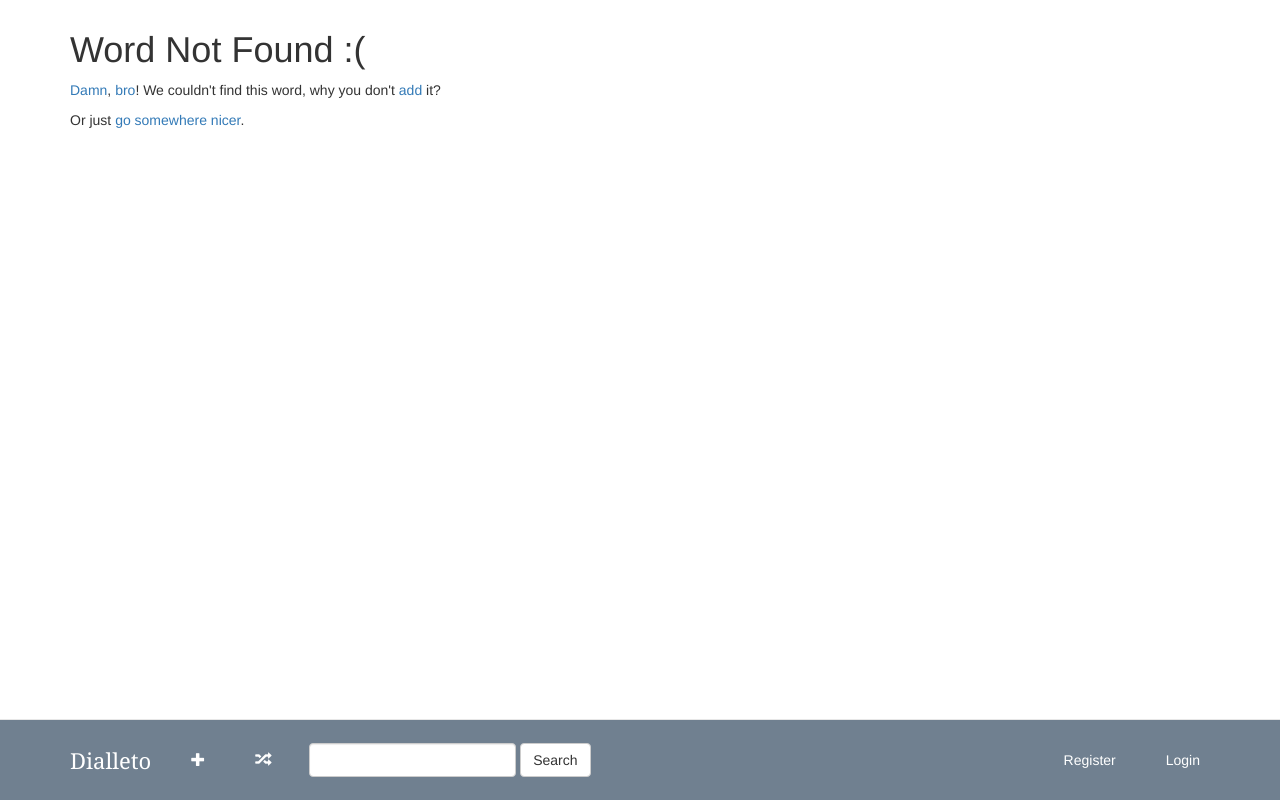
After one commit to DiegoPires/dialleto, a Flask app: template app/templates/word/404.html in a window 1280 px wide. The commit adds this page. Run offline with Flask 3, Linux system fonts and the light colour scheme; the template is opened without the code that fills it, so the values that code supplies are empty; parts of the project's set-up code (start-up, migrations or seed data) failed here and were passed over; some libraries are stand-ins or nearby versions.

Commit message:
Page 404

```diff
--- a/app/__init__.py
+++ b/app/__init__.py
@@ -1,7 +1,7 @@
 # app/__init__.py
 
 # third-party imports
-from flask import Flask, g
+from flask import Flask, g, render_template
 from flask_sqlalchemy import SQLAlchemy
 from flask_login import LoginManager
 from flask_migrate import Migrate
@@ -53,4 +53,8 @@ def create_app(config_name):
     app.register_blueprint(dic_blueprint)
     app.before_request(before_request_function)
 
+    @app.errorhandler(404)
+    def page_not_found(e):
+        return render_template('404.html'), 404
+
     return app
--- a/app/dictionary/views.py
+++ b/app/dictionary/views.py
@@ -14,6 +14,8 @@ from ..models.TagText import TagText
 from ..models.Lexicographer import Lexicographer
 
 from .. import db
+
+
 
 @dic_blueprint.route('/')
 def index():
@@ -57,7 +59,7 @@ def search(term=None,page=1):
 
 
 @dic_blueprint.route('/random')
-def random_word():
+def random():
     words = get_words(None)
     return redirect(url_for("word.word", term=words.one().word))
 
--- a/app/templates/base.html
+++ b/app/templates/base.html
@@ -35,7 +35,7 @@
 
             <ul class="nav navbar-nav navbar-left">
                 <li><a href="{{ url_for('word.add_word') }}"><span class="glyphicon glyphicon-plus" aria-hidden="true"></span></a></li>
-                <li><a href="{{ url_for('dictionary.random_word') }}"><span class="glyphicon glyphicon-random" aria-hidden="true"></span></a></li>
+                <li><a href="{{ url_for('dictionary.random') }}"><span class="glyphicon glyphicon-random" aria-hidden="true"></span></a></li>
             </ul>
 
             <form class="navbar-form navbar-left" action="{{ url_for('dictionary.search') }}" method="post" name="search">
--- /dev/null
+++ b/app/templates/word/404.html
@@ -0,0 +1,18 @@
+{% extends "base.html" %}
+{% block title %}Word Not Found{% endblock %}
+{% block body %}
+    <div class="container">
+
+        <h1>Word Not Found :(</h1>
+
+        <p>
+            <a href="{{ url_for("word.word", term="damn") }}">Damn</a>,
+            <a href="{{ url_for("word.word", term="bro") }}">bro</a>!
+
+            We couldn't find this word, why you don't
+
+            <a href="{{ url_for("word.add_word") }}">add</a> it?
+
+        <p>Or just <a href="{{ url_for('dictionary.random') }}">go somewhere nicer</a>.</p>
+    </div>
+{% endblock %}
```
Also changed, not shown: app/templates/404.html (added, +14 -0 lines), app/word/views.py (+9 -0 lines).
